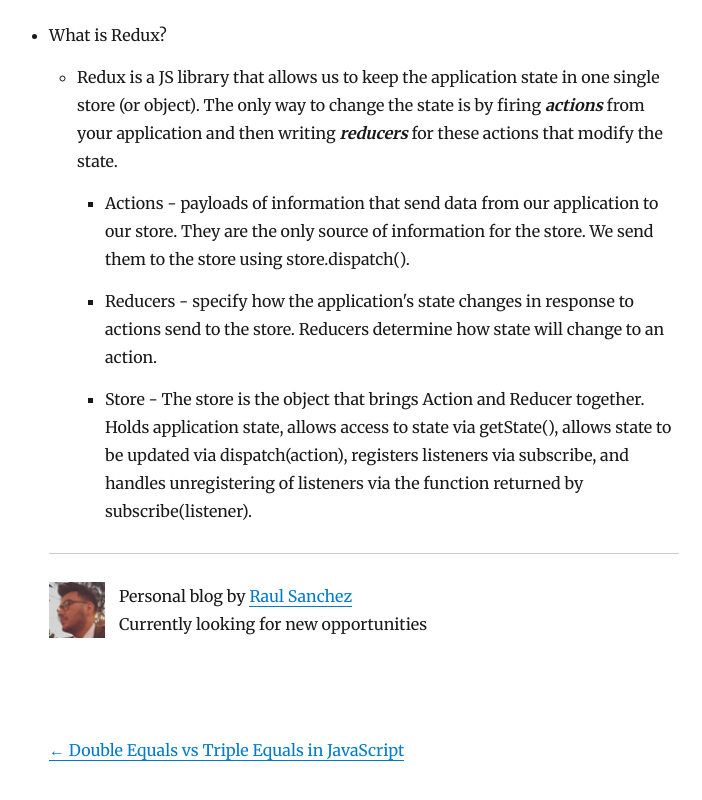
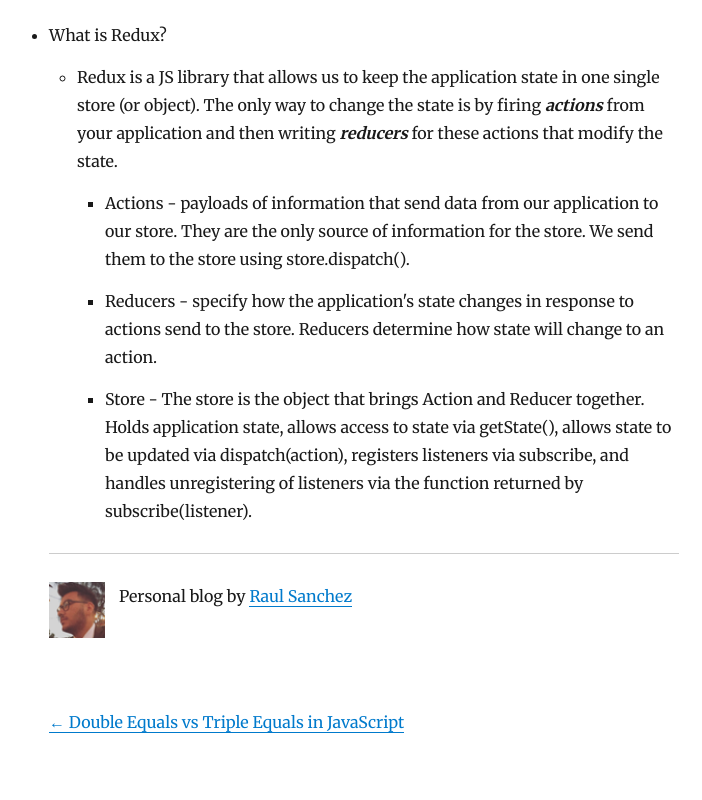
Before and after one commit to raulsanchez1024/bloggo, a Gatsby site: page /React-Interview-Questions/ in a window 1280 px wide. Shown: the part 1425-2225 px from the top of the page, without its empty margins (276-978 px from the left). Built offline with nearby package versions, Linux system fonts and the light colour scheme; Gatsby itself is replaced by a stand-in of ours; some packages are replaced by stand-ins of ours.

Commit message:
Not looking for opportunites now :)

```diff
--- a/src/components/Bio.js
+++ b/src/components/Bio.js
@@ -16,8 +16,6 @@
             {' '}
             Raul Sanchez{' '}
           </a>
-          <br />
-          Currently looking for new opportunities
         </p>
       </div>
   }
```
